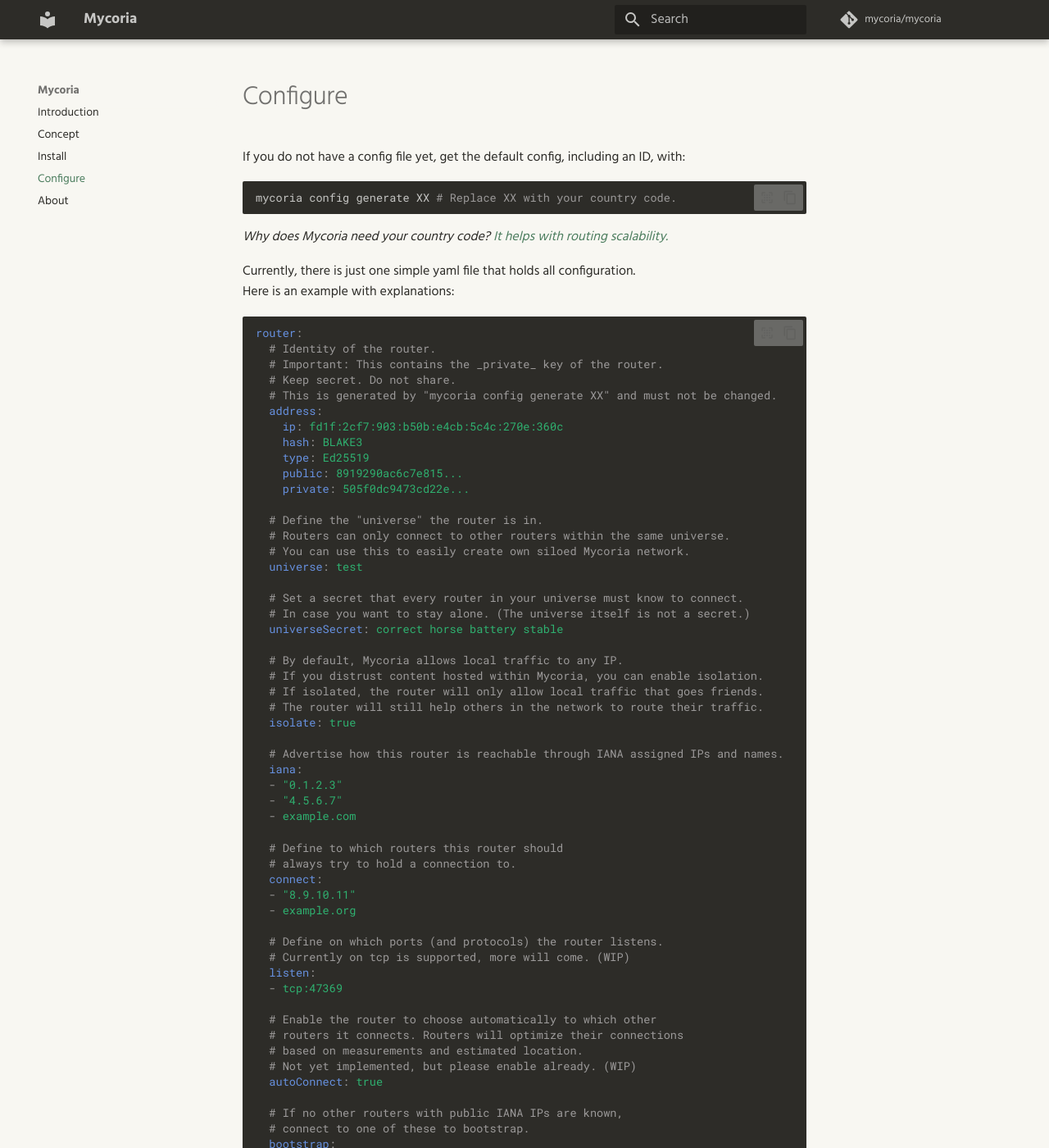
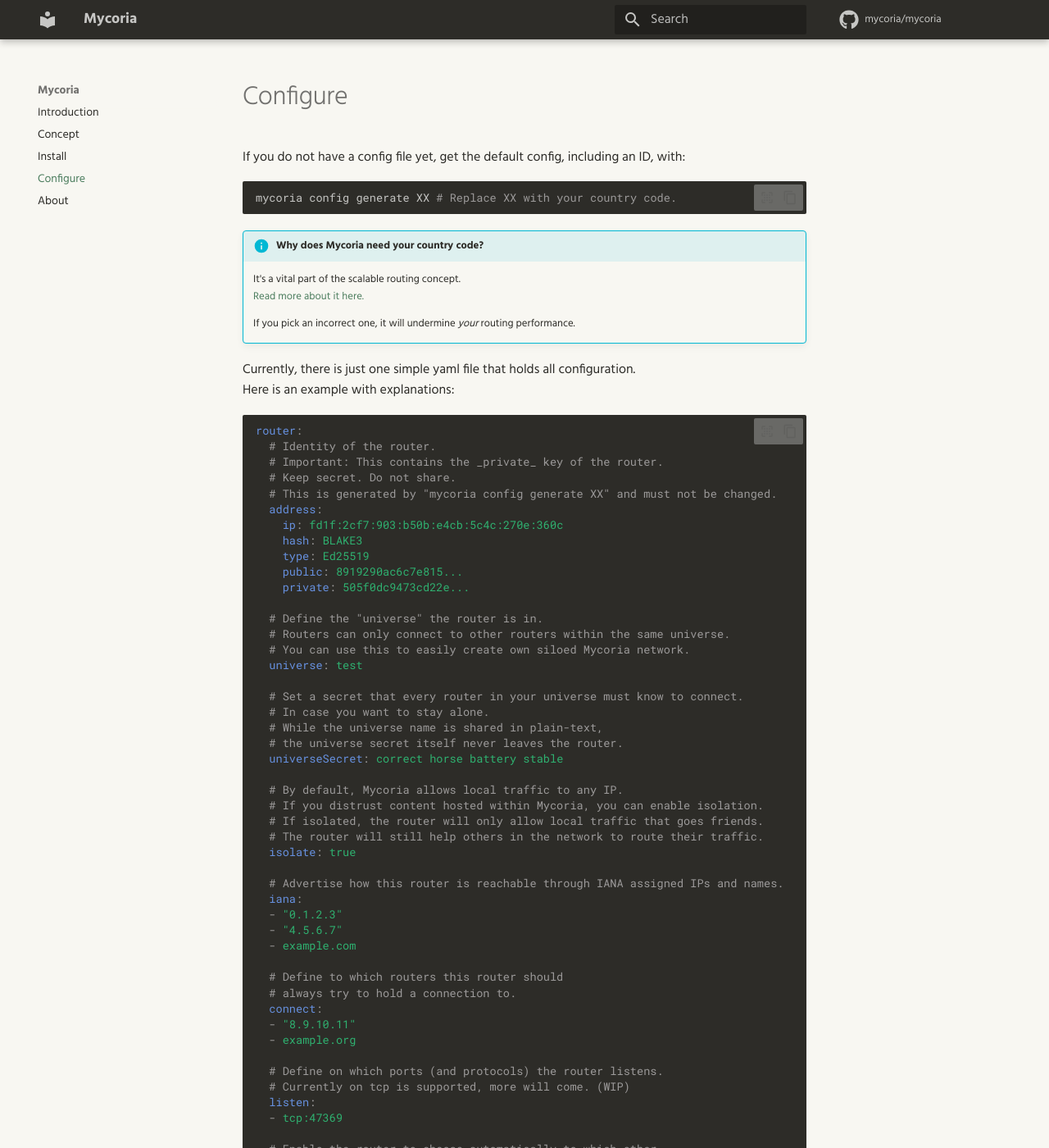
Before and after one commit to mycoria/web, an MkDocs documentation site: the page built from docs/configure.md, in a window 1280 px wide and 1400 px high. Shown: the whole window at 82% size. Built offline with MkDocs 1.6.1 and Material for MkDocs 9.7.7, drawn with Linux system fonts in a browser that asks for light colours; plug-ins that fetch from the network failed and are left out; comment, search, counter and statistics services are not loaded; some of the changed text lies outside the part shown.

Commit message:
Improve documentation

````diff
--- a/docs/configure.md
+++ b/docs/configure.md
@@ -6,7 +6,12 @@
 mycoria config generate XX # Replace XX with your country code.
 ```
 
-_Why does Mycoria need your country code? [It helps with routing scalability.](/concept/)_
+!!! info "Why does Mycoria need your country code?"
+
+    It's a vital part of the scalable routing concept.
+    [Read more about it here.](/concept/#scalable-routing)
+
+    If you pick an incorrect one, it will undermine _your_ routing performance.
 
 Currently, there is just one simple yaml file that holds all configuration.
 Here is an example with explanations:
@@ -30,7 +35,9 @@
   universe: test
 
   # Set a secret that every router in your universe must know to connect.
-  # In case you want to stay alone. (The universe itself is not a secret.)
+  # In case you want to stay alone.
+  # While the universe name is shared in plain-text,
+  # the universe secret itself never leaves the router.
   universeSecret: correct horse battery stable
 
   # By default, Mycoria allows local traffic to any IP.
--- a/mkdocs.yml
+++ b/mkdocs.yml
@@ -20,11 +20,14 @@
   name: 'material'
   font:
     text: Hind
+  icon:
+    repo: fontawesome/brands/github
   features:
     - navigation.footer
     - content.code.copy
     - content.code.select
   language: en
+
 
 extra:
   social:
@@ -34,9 +37,9 @@
 extra_css:
   - stylesheets/extra.css
 
-# Code Blocks & Syntax Highlighting
-# Languages: https://pygments.org/languages/
 markdown_extensions:
+  # Code Blocks & Syntax Highlighting
+  # Languages: https://pygments.org/languages/
   - pymdownx.highlight:
       anchor_linenums: true
       line_spans: __span
@@ -44,6 +47,10 @@
   - pymdownx.inlinehilite
   - pymdownx.snippets
   - pymdownx.superfences
+  # Colored sections
+  - admonition
+  - pymdownx.details
+  - pymdownx.superfences
 
 plugins:
   - search
````
Also changed, not shown: other parts of docs/configure.md (+7 -4 lines), docs/concept.md (+14 -4 lines), docs/index.md (+3 -3 lines).
